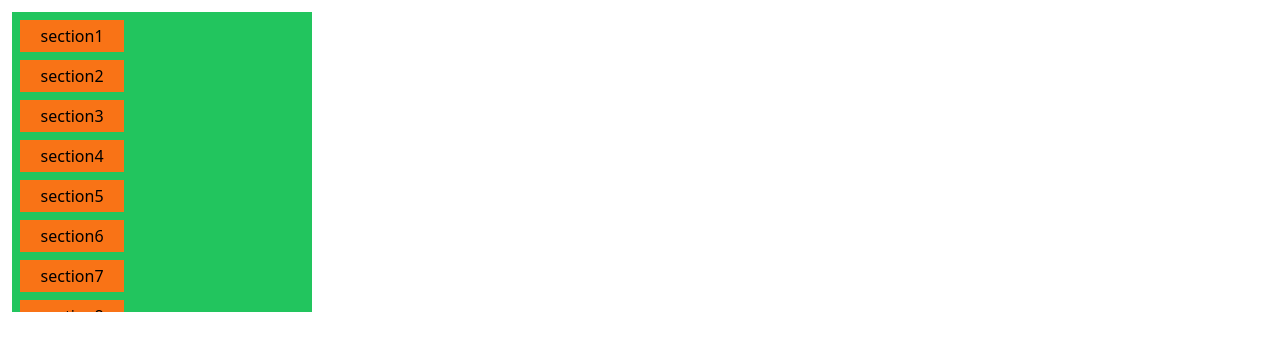
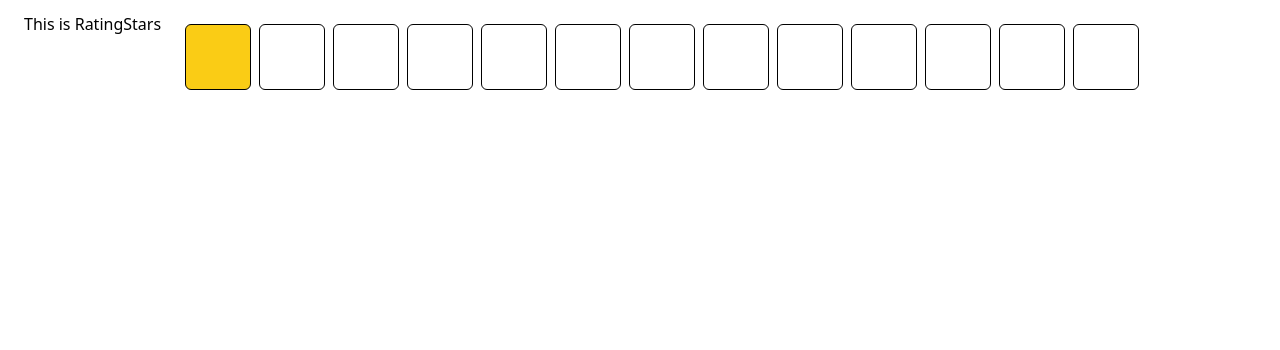
Before and after one commit to krishpinninti789/mc-round, a React (Create React App) app: page / in a window 1280 px wide. Shown: the top 350 px of the page. Built offline with nearby package versions, Linux system fonts and the light colour scheme.

Commit message:
rating game

```diff
--- a/src/App.js
+++ b/src/App.js
@@ -20,6 +20,7 @@ import StepperComponent from "./components/StepperComponent.jsx";
 import DataPagination from "./components/DataPagination.jsx";
 import VirtualizedList from "./components/VirtualizedList.jsx";
 import { V_DATA } from "./components/data/vdata.js";
+import RatingStars from "./components/RatingStars.jsx";
 
 function App() {
   // const [checked, setChecked] = useState({ 1: true });
@@ -27,10 +28,7 @@ function App() {
 
   return (
     <div className="App m-3">
-      {/* <StepperComponent /> */}
-      {/* <DataPagination /> */}
-      {/* <ImageCaurosal /> */}
-      <VirtualizedList data={data} height={300} width={400} itemHeight={30} />
+      <RatingStars />
     </div>
   );
 }
--- /dev/null
+++ b/src/components/RatingStars.jsx
@@ -0,0 +1,25 @@
+import React, { useState } from "react";
+
+const RatingStars = () => {
+  const [ratingStars, setRatingStars] = useState(null);
+  const [hoverIndex, setHoverIndex] = useState(null);
+  return (
+    <div className="flex m-3 gap-x-3">
+      This is RatingStars
+      <div className="flex m-3 gap-x-2">
+        {Array(13)
+          .fill("")
+          .map((item, index) => (
+            <span
+              onClick={() => setRatingStars(index)}
+              onMouseOver={() => setHoverIndex(index)}
+              onMouseLeave={() => setHoverIndex(null)}
+              className={`${(hoverIndex === null && index <= ratingStars) || index <= hoverIndex ? "bg-yellow-400" : ""} text-2xl border border-black rounded-md p-8`}
+            ></span>
+          ))}
+      </div>
+    </div>
+  );
+};
+
+export default RatingStars;
```
